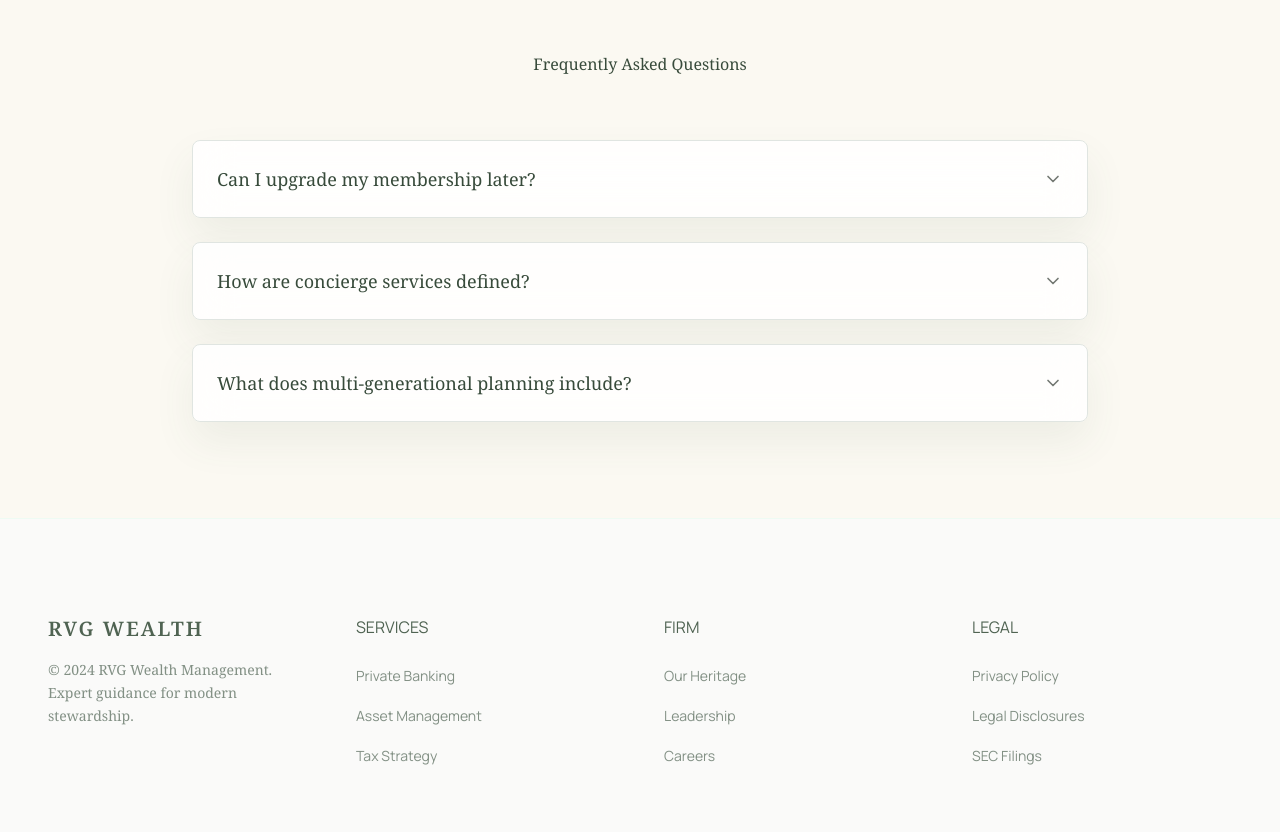
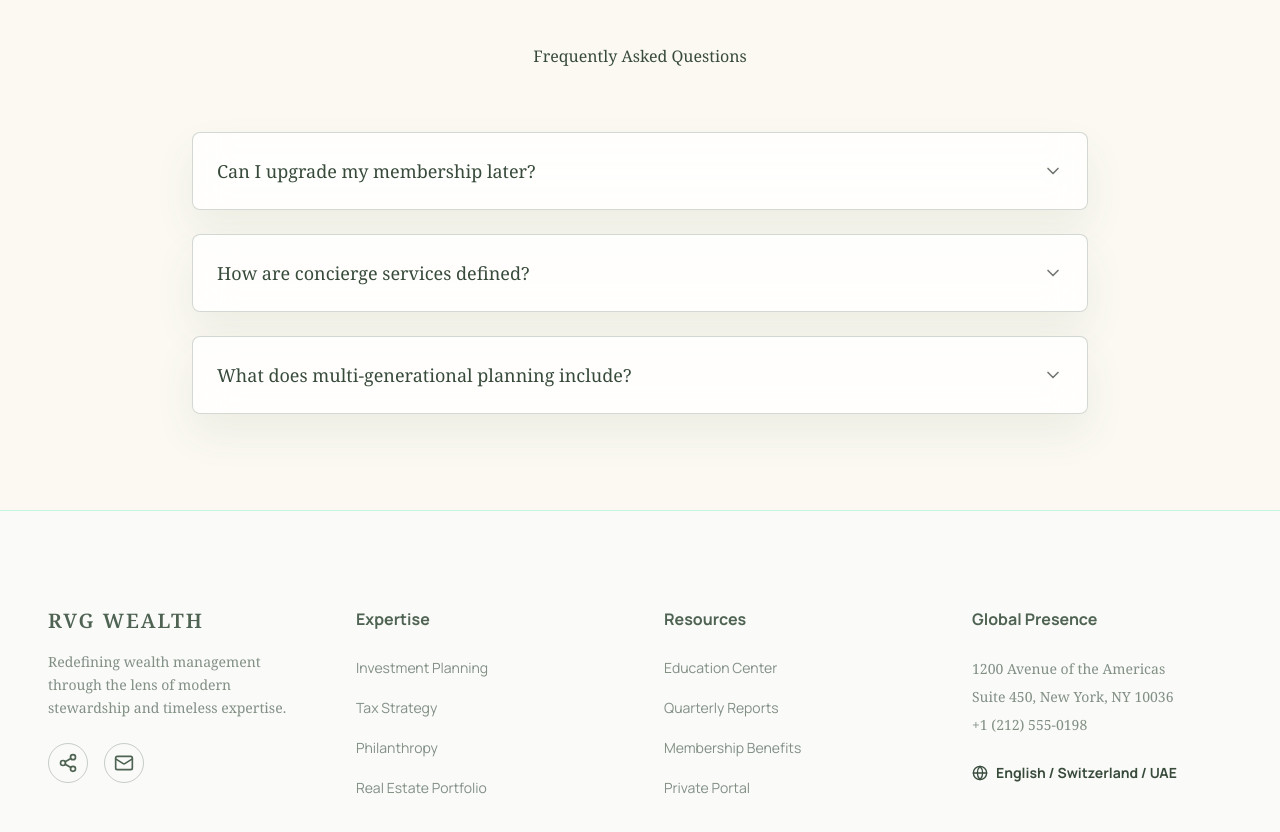
Before and after one commit to rvg-wealth/rvgwealth-landing, a Next.js app: page /membership in a window 1280 px wide. Shown: the part 1880-2712 px from the top of the page. Built offline with nearby package versions, Linux system fonts and the light colour scheme.

Commit message:
more normalization.

```diff
--- a/src/app/education/page.tsx
+++ b/src/app/education/page.tsx
@@ -1,4 +1,6 @@
 import { ArrowRight, Award, BarChart2, ChevronRight, Clock, Globe, Mail, Search, Shield } from "lucide-react";
+import { Button } from "../components/Button";
+import { SiteFooter } from "../components/SiteFooter";
 import { SiteHeader } from "../components/SiteHeader";
 
 export default function EducationPage() {
@@ -30,10 +32,10 @@ export default function EducationPage() {
                 preserve legacy and values across centuries of stewardship.
               </p>
               <div className="flex items-center gap-6">
-                <button className="bg-white text-primary px-8 py-4 rounded-lg font-label-caps tracking-widest flex items-center gap-3 hover:bg-surface-container transition-colors">
+                <Button className="tracking-widest" variant="light" caps>
                   START LEARNING
                   <ArrowRight className="w-5 h-5" />
-                </button>
+                </Button>
                 <span className="font-label-caps tracking-widest text-white/60">
                   45 MINUTES &bull; ADVANCED
                 </span>
@@ -42,23 +44,39 @@ export default function EducationPage() {
           </div>
         </section>
         <section className="max-w-7xl mx-auto px-12 mb-stack-lg">
-          <div className="flex flex-wrap items-center justify-between gap-6 border-b border-outline-variant pb-8">
+          <div className="flex flex-wrap items-center justify-between gap-6 border-b border-outline pb-8">
             <div className="flex flex-wrap gap-4">
-              <button className="px-6 py-2 rounded-full border border-primary bg-primary text-on-primary font-label-caps transition-all">
+              <Button className="rounded-full border border-primary" caps variant="primary">
                 All Modules
-              </button>
-              <button className="px-6 py-2 rounded-full border border-outline text-outline hover:border-primary hover:text-primary font-label-caps transition-all">
+              </Button>
+              <Button
+                className="rounded-full text-outline hover:text-primary border-outline"
+                caps
+                variant="outline"
+              >
                 Wealth Foundations
-              </button>
-              <button className="px-6 py-2 rounded-full border border-outline text-outline hover:border-primary hover:text-primary font-label-caps transition-all">
+              </Button>
+              <Button
+                className="rounded-full text-outline hover:text-primary border-outline"
+                caps
+                variant="outline"
+              >
                 Advanced Tax Strategies
-              </button>
-              <button className="px-6 py-2 rounded-full border border-outline text-outline hover:border-primary hover:text-primary font-label-caps transition-all">
+              </Button>
+              <Button
+                className="rounded-full text-outline hover:text-primary border-outline"
+                caps
+                variant="outline"
+              >
                 Global Markets
-              </button>
-              <button className="px-6 py-2 rounded-full border border-outline text-outline hover:border-primary hover:text-primary font-label-caps transition-all">
+              </Button>
+              <Button
+                className="rounded-full text-outline hover:text-primary border-outline"
+                caps
+                variant="outline"
+              >
                 Family Legacy
-              </button>
+              </Button>
             </div>
             <div className="relative w-full md:w-72">
               <Search className="absolute left-4 top-1/2 -translate-y-1/2 w-5 h-5 text-outline" />
@@ -329,9 +347,14 @@ export default function EducationPage() {
               </p>
             </div>
             <div className="relative z-10 flex flex-col items-center">
-              <button className="bg-secondary-container text-on-secondary-container px-10 py-5 rounded-lg font-label-caps tracking-[0.2em] shadow-xl hover:scale-105 transition-transform">
-                CONTACT ADVISOR
-              </button>
+               <Button
+                 className="tracking-[0.2em] shadow-xl hover:scale-105 transition-transform"
+                 size="lg"
+                 variant="secondaryContainer"
+                 caps
+               >
+                 CONTACT ADVISOR
+               </Button>
               <span className="mt-4 text-white/40 text-[10px] font-label-caps uppercase tracking-widest">
                 Available to Premier Members Only
               </span>
@@ -339,102 +362,7 @@ export default function EducationPage() {
           </div>
         </section>
       </main>
-      <footer className="w-full border-t border-emerald-100/30 bg-stone-50 py-24">
-        <div className="grid grid-cols-1 md:grid-cols-4 gap-12 max-w-7xl mx-auto px-12">
-          <div>
-            <div className="text-xl font-bold tracking-widest text-[#4F6352] mb-4 font-headline-lg uppercase">
-              RVG Wealth
-            </div>
-            <p className="text-[#4F6352]/70 font-serif text-sm leading-relaxed mb-6">
-              Expert guidance for modern stewardship and generational preservation.
-            </p>
-            <div className="flex gap-4">
-              <Globe className="w-5 h-5 text-[#4F6352]/40" />
-              <Shield className="w-5 h-5 text-[#4F6352]/40" />
-              <Award className="w-5 h-5 text-[#4F6352]/40" />
-            </div>
-          </div>
-          <div>
-            <h4 className="font-label-caps text-primary mb-6">RESOURCES</h4>
-            <ul className="space-y-4">
-              <li>
-                <a
-                  className="text-[#4F6352]/70 font-serif text-sm hover:text-emerald-700 underline-offset-4 hover:underline transition-all"
-                  href="#"
-                >
-                  Services
-                </a>
-              </li>
-              <li>
-                <a
-                  className="text-[#4F6352]/70 font-serif text-sm hover:text-emerald-700 underline-offset-4 hover:underline transition-all"
-                  href="#"
-                >
-                  Membership
-                </a>
-              </li>
-              <li>
-                <a
-                  className="text-[#4F6352]/70 font-serif text-sm hover:text-emerald-700 underline-offset-4 hover:underline transition-all"
-                  href="#"
-                >
-                  Education
-                </a>
-              </li>
-            </ul>
-          </div>
-          <div>
-            <h4 className="font-label-caps text-primary mb-6">COMPANY</h4>
-            <ul className="space-y-4">
-              <li>
-                <a
-                  className="text-[#4F6352]/70 font-serif text-sm hover:text-emerald-700 underline-offset-4 hover:underline transition-all"
-                  href="#"
-                >
-                  Contact
-                </a>
-              </li>
-              <li>
-                <a
-                  className="text-[#4F6352]/70 font-serif text-sm hover:text-emerald-700 underline-offset-4 hover:underline transition-all"
-                  href="#"
-                >
-                  Privacy Policy
-                </a>
-              </li>
-              <li>
-                <a
-                  className="text-[#4F6352]/70 font-serif text-sm hover:text-emerald-700 underline-offset-4 hover:underline transition-all"
-                  href="#"
-                >
-                  Legal Disclosures
-                </a>
-              </li>
-            </ul>
-          </div>
-          <div>
-            <h4 className="font-label-caps text-primary mb-6">NEWSLETTER</h4>
-            <p className="text-[#4F6352]/70 font-serif text-sm mb-4">
-              Monthly insights on legacy and capital.
-            </p>
-            <div className="flex gap-2">
-              <input
-                className="bg-white border border-emerald-100/50 rounded-lg px-4 py-2 text-sm w-full"
-                placeholder="Email address"
-                type="email"
-              />
-              <button className="bg-primary-container p-2 rounded-lg text-white">
-                <Mail className="w-5 h-5" />
-              </button>
-            </div>
-          </div>
-        </div>
-        <div className="max-w-7xl mx-auto px-12 mt-16 pt-8 border-t border-emerald-100/10">
-          <p className="text-center text-[#4F6352]/50 font-serif text-xs uppercase tracking-widest">
-            &copy; 2024 RVG Wealth Management. Expert guidance for modern stewardship.
-          </p>
-        </div>
-      </footer>
+      <SiteFooter />
     </div>
   );
 }
--- a/src/app/globals.css
+++ b/src/app/globals.css
@@ -172,23 +172,23 @@ textarea {
 .glass-card {
   background: rgba(255, 255, 255, 0.85);
   backdrop-filter: blur(20px);
-  border-top: 1px solid rgba(255, 255, 255, 0.5);
+  border: 1px solid rgba(79, 99, 82, 0.22);
   box-shadow: 0 20px 40px rgba(79, 99, 82, 0.08);
 }
 
 .glass-surface {
   background: rgba(255, 255, 255, 0.85);
   backdrop-filter: blur(24px);
-  border: 1px solid rgba(255, 255, 255, 0.5);
+  border: 1px solid rgba(79, 99, 82, 0.22);
   box-shadow: 0 4px 30px rgba(79, 99, 82, 0.08);
 }
 
 .rim-light {
-  border-top: 1px solid rgba(255, 255, 255, 0.5);
+  border-top: 1px solid rgba(79, 99, 82, 0.25);
 }
 
 .luminous-border {
-  border: 1px solid #e0e5e1;
+  border: 1px solid rgba(79, 99, 82, 0.25);
 }
 
 .gold-accent {
--- a/src/app/membership/page.tsx
+++ b/src/app/membership/page.tsx
@@ -1,4 +1,6 @@
 import { CheckCircle, ChevronDown, ShieldCheck, Star, Users } from "lucide-react";
+import { Button } from "../components/Button";
+import { SiteFooter } from "../components/SiteFooter";
 import { SiteHeader } from "../components/SiteHeader";
 
 export default function MembershipPage() {
@@ -62,9 +64,9 @@ export default function MembershipPage() {
                 </li>
               </ul>
             </div>
-            <button className="mt-auto w-full py-4 border border-outline text-primary rounded-lg font-label-caps hover:bg-surface-container transition-colors">
+            <Button className="mt-auto w-full" caps variant="outline">
               ENROLL IN FOUNDATION
-            </button>
+            </Button>
           </div>
           <div className="relative bg-primary-container text-on-primary-container rounded-xl p-10 flex flex-col shadow-[0_30px_60px_rgba(79,99,82,0.15)] ring-1 ring-secondary/30 transition-transform hover:scale-[1.03] duration-500 z-10">
             <div className="absolute -top-4 left-1/2 -translate-x-1/2 bg-secondary-container text-on-secondary-container px-6 py-1 rounded-full font-label-caps text-[10px] uppercase tracking-widest shadow-lg">
@@ -112,9 +114,13 @@ export default function MembershipPage() {
                 </li>
               </ul>
             </div>
-            <button className="mt-auto w-full py-4 bg-secondary-container text-on-secondary-container rounded-lg font-label-caps hover:opacity-90 transition-opacity shadow-[0_4px_15px_rgba(254,214,91,0.3)]">
+            <Button
+              className="mt-auto w-full shadow-[0_4px_15px_rgba(254,214,91,0.3)]"
+              caps
+              variant="secondaryContainer"
+            >
               APPLY FOR SOVEREIGN
-            </button>
+            </Button>
           </div>
           <div className="glass-card luminous-border rounded-xl p-10 flex flex-col transition-transform hover:scale-[1.02] duration-500">
             <div className="mb-8">
@@ -159,9 +165,9 @@ export default function MembershipPage() {
                 </li>
               </ul>
             </div>
-            <button className="mt-auto w-full py-4 border border-outline text-primary rounded-lg font-label-caps hover:bg-surface-container transition-colors">
+            <Button className="mt-auto w-full" caps variant="outline">
               ENROLL IN LEGACY
-            </button>
+            </Button>
           </div>
         </div>
         <section className="mt-32 grid md:grid-cols-2 gap-16 items-center">
@@ -270,105 +276,7 @@ export default function MembershipPage() {
           </div>
         </section>
       </main>
-      <footer className="w-full border-t border-emerald-100/30 bg-stone-50 dark:bg-stone-950">
-        <div className="grid grid-cols-1 md:grid-cols-4 gap-12 max-w-7xl mx-auto px-12 py-24">
-          <div className="col-span-1 md:col-span-1">
-            <div className="text-xl font-bold tracking-widest text-[#4F6352] dark:text-emerald-50 mb-4 font-headline-lg">
-              RVG WEALTH
-            </div>
-            <p className="font-serif text-sm leading-relaxed text-[#4F6352]/70 dark:text-emerald-200/70">
-              © 2024 RVG Wealth Management. Expert guidance for modern stewardship.
-            </p>
-          </div>
-          <div>
-            <h5 className="font-label-caps text-[#4F6352] mb-6">SERVICES</h5>
-            <ul className="space-y-4">
-              <li>
-                <a
-                  className="font-serif text-sm text-[#4F6352]/70 hover:text-emerald-700 underline-offset-4 hover:underline transition-opacity"
-                  href="#"
-                >
-                  Private Banking
-                </a>
-              </li>
-              <li>
-                <a
-                  className="font-serif text-sm text-[#4F6352]/70 hover:text-emerald-700 underline-offset-4 hover:underline transition-opacity"
-                  href="#"
-                >
-                  Asset Management
-                </a>
-              </li>
-              <li>
-                <a
-                  className="font-serif text-sm text-[#4F6352]/70 hover:text-emerald-700 underline-offset-4 hover:underline transition-opacity"
-                  href="#"
-                >
-                  Tax Strategy
-                </a>
-              </li>
-            </ul>
-          </div>
-          <div>
-            <h5 className="font-label-caps text-[#4F6352] mb-6">FIRM</h5>
-            <ul className="space-y-4">
-              <li>
-                <a
-                  className="font-serif text-sm text-[#4F6352]/70 hover:text-emerald-700 underline-offset-4 hover:underline transition-opacity"
-                  href="#"
-                >
-                  Our Heritage
-                </a>
-              </li>
-              <li>
-                <a
-                  className="font-serif text-sm text-[#4F6352]/70 hover:text-emerald-700 underline-offset-4 hover:underline transition-opacity"
-                  href="#"
-                >
-                  Leadership
-                </a>
-              </li>
-              <li>
-                <a
-                  className="font-serif text-sm text-[#4F6352]/70 hover:text-emerald-700 underline-offset-4 hover:underline transition-opacity"
-                  href="#"
-                >
-                  Careers
-                </a>
-              </li>
-            </ul>
-          </div>
-          <div>
-            <h5 className="font-label-caps text-[#4F6352] mb-6">LEGAL</h5>
-            <ul className="space-y-4">
-              <li>
-                <a
-                  className="font-serif text-sm text-[#4F6352]/70 hover:text-emerald-700 underline-offset-4 hover:underline transition-opacity"
-                  href="#"
-                >
-                  Privacy Policy
-                </a>
-              </li>
-              <li>
-                <a
-                  className="font-serif text-sm text-[#4F6352]/70 hover:text-emerald-700 underline-offset-4 hover:underline transition-opacity"
-                  href="#"
-                >
-                  Legal Disclosures
-                </a>
-              </li>
-              <li>
-                <a
-                  className="font-serif text-sm text-[#4F6352]/70 hover:text-emerald-700 underline-offset-4 hover:underline transition-opacity"
-                  href="#"
-                >
-                  SEC Filings
-                </a>
-              </li>
-            </ul>
-          </div>
-        </div>
-      </footer>
+      <SiteFooter />
     </div>
   );
 }
```
Also changed, not shown: src/app/contact/page.tsx (+5 -5 lines), src/app/page.tsx (+15 -15 lines).
